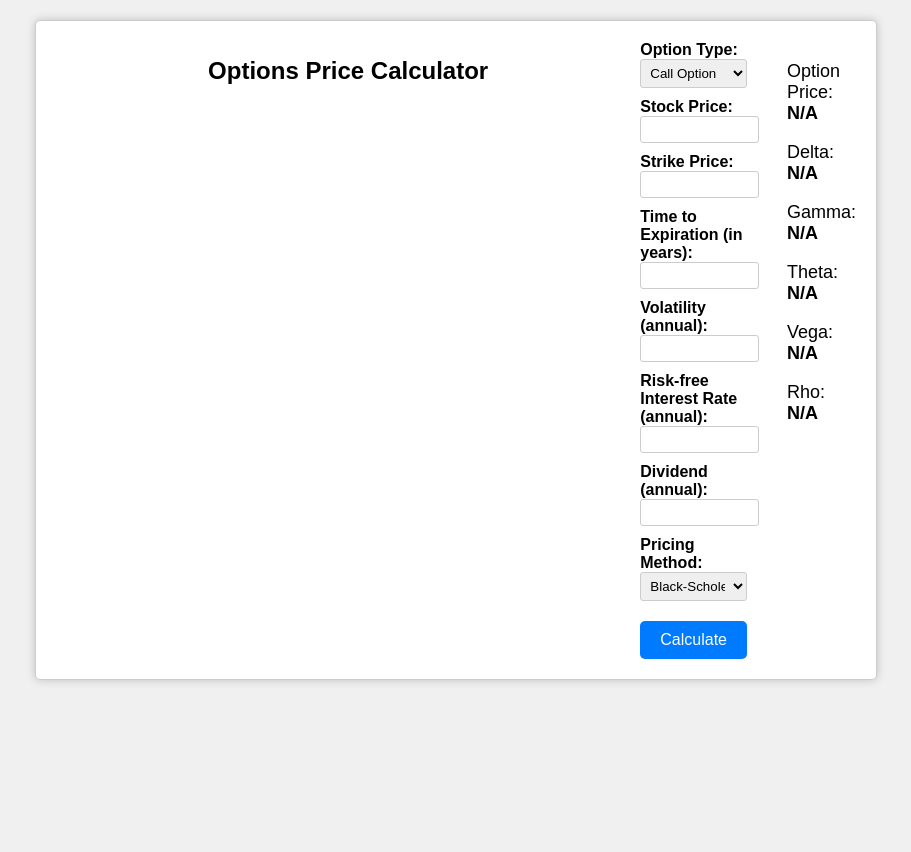
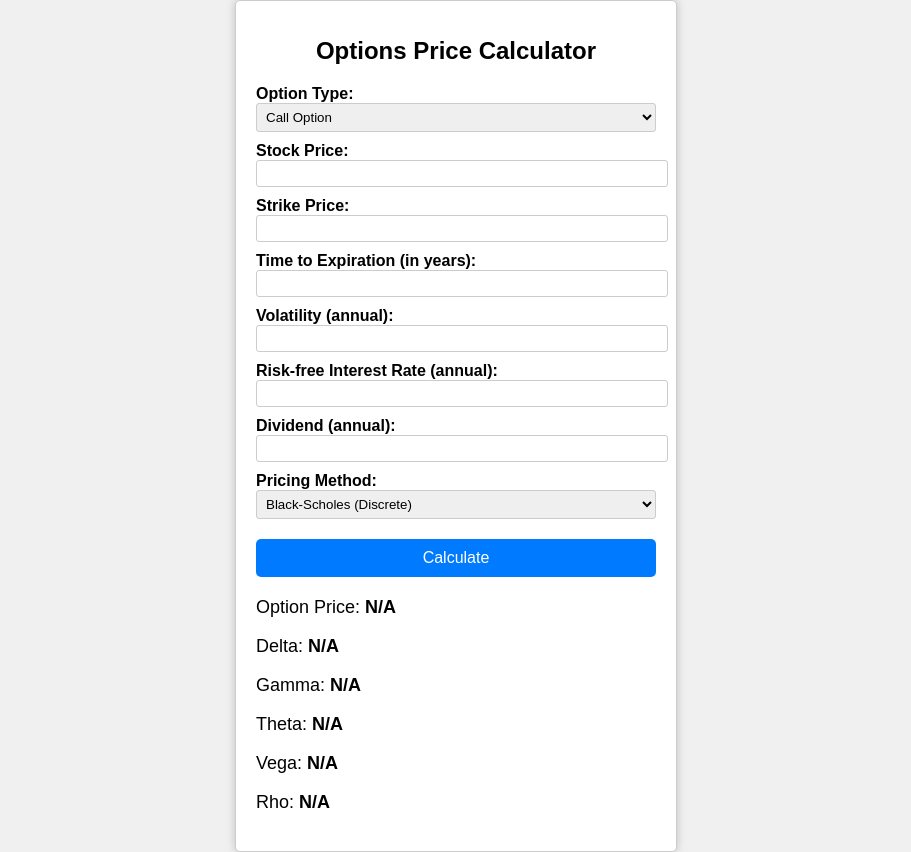
Before and after one commit to Thomas-F17/European-Options-Calculator, a plain HTML site: page index.html in a window 1280 px wide. Shown: the whole page, without its empty margins (184-1095 px from the left). Before the commit the page ends 820 px from the top, so only its background shows below. Drawn offline with Linux system fonts and the light colour scheme.

Commit message:
Update styles.css

```diff
--- a/styles.css
+++ b/styles.css
@@ -7,9 +7,8 @@ body {
     padding: 0;
     display: flex;
     justify-content: center;
-    align-items: flex-start; /* Align items to the top of the page */
-    min-height: 100vh; /* Set min-height to ensure spacing from the top */
-    padding-top: 20px; /* Add spacing from the top of the page */
+    align-items: center; /* Center both horizontally and vertically */
+    min-height: 100vh;
 }
 
 .calculator {
@@ -19,21 +18,13 @@ body {
     padding: 20px;
     box-shadow: 0 0 10px rgba(0, 0, 0, 0.2);
     text-align: center;
-    max-width: 800px; /* Increase the max-width for a wider layout */
+    max-width: 400px; /* Adjust the max-width as desired */
     margin: 0 auto;
-    display: flex;
-    flex-direction: row; /* Display inputs and outputs side by side */
 }
 
 h1 {
     font-size: 24px;
     margin-bottom: 20px;
-    width: 100%; /* Full width for the title */
-}
-
-.input-section {
-    flex: 1; /* Inputs take up 50% of the width */
-    padding-right: 20px; /* Add some spacing between inputs and outputs */
 }
 
 .input-group {
@@ -70,12 +61,6 @@ button:hover {
     background-color: #0056b3;
 }
 
-.output-section {
-    flex: 1; /* Outputs take up 50% of the width */
-    text-align: left;
-    padding-left: 20px; /* Add some spacing between inputs and outputs */
-}
-
 .results {
     margin-top: 20px;
     text-align: left;
```
